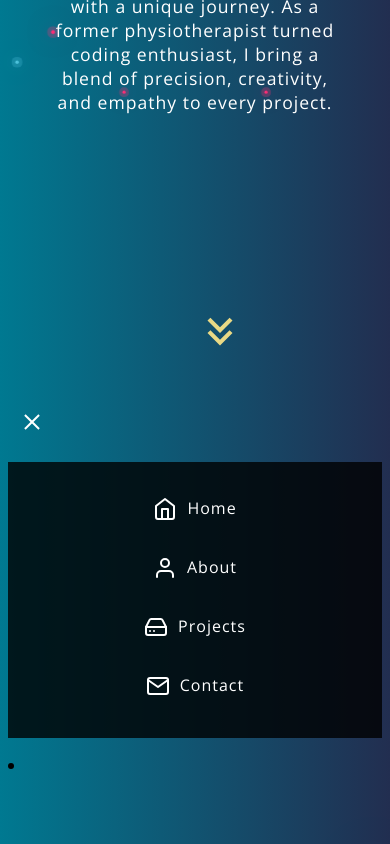
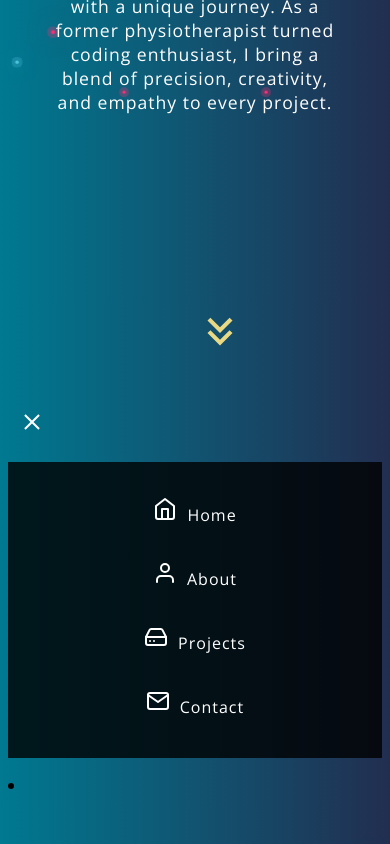
Before and after one commit to justryan55/portfolio, a React (Create React App) app: page / in a window 390 px wide. Both pictures are taken after a click on the button 32 px from the left and 886 px from the top of the page. Shown: the part 464-1308 px from the top of the page. Built offline with nearby package versions, Linux system fonts and the light colour scheme.

Commit message:
linked up mob nav

```diff
--- a/src/components/NavigationMobile.js
+++ b/src/components/NavigationMobile.js
@@ -8,6 +8,8 @@ import home from '../images/home.svg';
 import about from '../images/user.svg';
 import projects from '../images/hard-drive.svg';
 import contact from '../images/mail.svg';
+import { Link as ScrollLink } from "react-scroll";
+
 
 export const NavigationMobile = () => {
     const [isOpen, setIsOpen] = useState(false)
@@ -27,10 +29,10 @@ export const NavigationMobile = () => {
                         transition={{ duration: 0.2 }}
                     >
                      <ul className="mobile-menu">
-                        <li><img src={home} alt='home'/>Home</li>
-                        <li><img src={about} alt='about'/>About</li>
-                        <li><img src={projects} alt='projects'/>Projects</li>
-                        <li><img src={contact} alt='contact'/>Contact</li>
+                        <li><ScrollLink to='header' smooth={true} duration={500}><img src={home} alt='home'/>Home</ScrollLink></li>
+                        <li><ScrollLink to='about' smooth={true} duration={500}><img src={about} alt='about'/>About</ScrollLink></li>
+                        <li><ScrollLink to='projects' smooth={true} duration={500}><img src={projects} alt='projects'/>Projects</ScrollLink></li>
+                        <li><ScrollLink to='contact' smooth={true} duration={500}><img src={contact} alt='contact'/>Contact</ScrollLink></li>
                     </ul>
 
                         <motion.li
```
